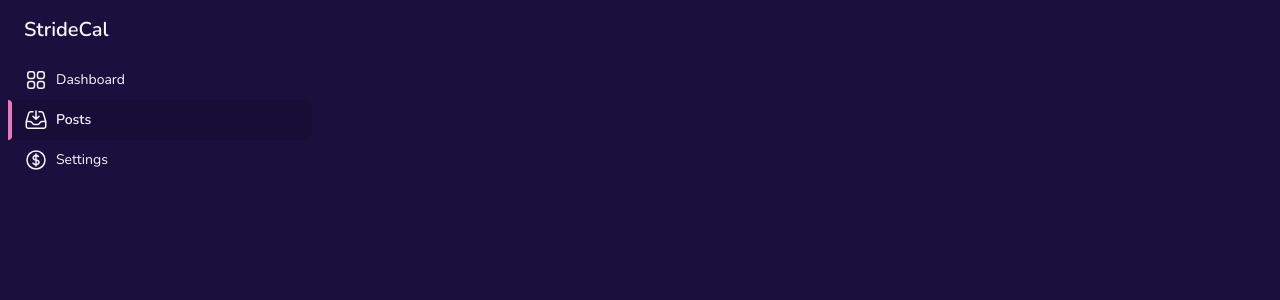
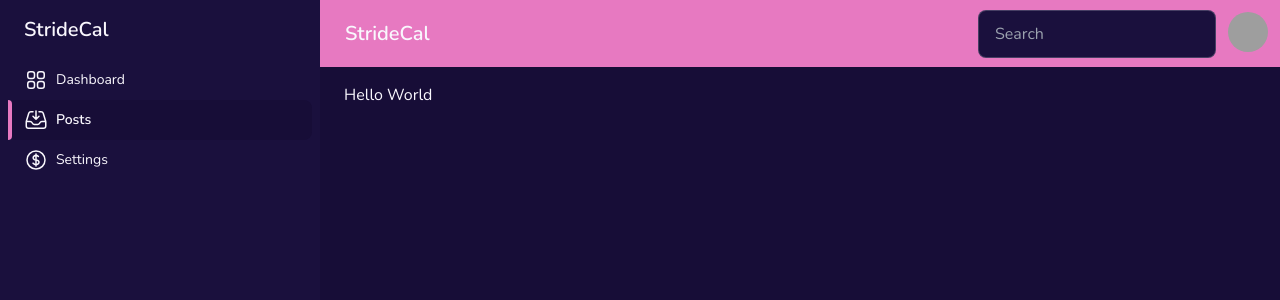
Before and after one commit to vishalkrv/supa-cal, a Next.js app: page /posts in a window 1280 px wide. Shown: the top 300 px of the page. Built offline with nearby package versions, Linux system fonts and the light colour scheme; grey boxes are pictures that could not be loaded.

Commit message:
Added Header and Notification Sidebar

```diff
--- a/app/(dashboard)/layout.js
+++ b/app/(dashboard)/layout.js
@@ -1,5 +1,12 @@
 // import Header from "@/components/Header"
 import LeftSidebar from "@/components/LeftSidebar"
+import BellIcon from '@heroicons/react/24/outline/BellIcon'
+import Bars3Icon from '@heroicons/react/24/outline/Bars3Icon'
+import MoonIcon from '@heroicons/react/24/outline/MoonIcon'
+import SunIcon from '@heroicons/react/24/outline/SunIcon'
+import Link from "next/link"
+import NotificationSideBar from "@/components/NotificationSideBar"
+import Header from "@/components/Header"
 // import RightSidebar from "@/components/RightSideBar"
 
 export default function DashboardLayout ({ children }) {
@@ -18,10 +25,29 @@ export default function DashboardLayout ({ children }) {
     //   {/* RIGHT SIDEBAR */ }
     //   <RightSidebar></RightSidebar>
     // </div>
-    <div className="drawer lg:drawer-open">
-      <input id="left-sidebar-drawer" type="checkbox" className="drawer-toggle" />
-      <LeftSidebar></LeftSidebar>
-      {children}
-    </div>
+    <>
+      <div className="drawer lg:drawer-open">
+        <input id="left-sidebar-drawer" type="checkbox" className="drawer-toggle" />
+        <div className="drawer-content flex flex-col ">
+          {/* HEADER */ }
+          <Header></Header>
+
+          <main className="flex-1 overflow-y-auto md:pt-4 pt-4 px-6  bg-base-200">
+            {/* <Suspense fallback={
+            <div className="w-full h-screen text-gray-300 dark:text-gray-200 bg-base-100">
+              Loading...
+            </div>
+          }> */}
+            { children }
+            {/* </Suspense> */ }
+            <div className="h-16"></div>
+          </main>
+        </div>
+        <LeftSidebar></LeftSidebar>
+      </div>
+
+      <NotificationSideBar></NotificationSideBar>
+
+    </>
   )
 }
--- a/app/(dashboard)/posts/page.js
+++ b/app/(dashboard)/posts/page.js
@@ -1,11 +1,7 @@
 export default function Posts () {
   return (
-    <div className="flex flex-col border-s-slate-900">
-      <div className="rounded-md bg-blue-300">
-        {/* <div className="form-control">
-          <textarea placeholder="Bio" class="textarea textarea-bordered textarea-lg w-full max-w-xs" ></textarea>
-        </div> */}
-      </div>
+    <div class="">
+      Hello World
     </div>
   )
 }
--- /dev/null
+++ b/components/NotificationSideBar.js
@@ -0,0 +1,51 @@
+import XMarkIcon from '@heroicons/react/24/solid/XMarkIcon'
+
+export default function NotificationSideBar () {
+
+  const isOpen = false;
+  const header = 'Notifications'
+  return (
+    <div className={ " fixed overflow-hidden z-20 bg-gray-900 bg-opacity-25 inset-0 transform ease-in-out " + (isOpen ? " transition-opacity opacity-100 duration-500 translate-x-0  " : " transition-all delay-500 opacity-0 translate-x-full  ") }>
+
+      <section className={ "w-80 md:w-96  right-0 absolute bg-base-100 h-full shadow-xl delay-400 duration-500 ease-in-out transition-all transform  " + (isOpen ? " translate-x-0 " : " translate-x-full ") }>
+
+        <div className="relative  pb-5 flex flex-col  h-full">
+
+          {/* Header */ }
+          <div className="navbar   flex pl-4 pr-4   shadow-md ">
+            <button className="float-left btn btn-circle btn-outline btn-sm">
+              <XMarkIcon className="h-5 w-5" />
+            </button>
+            <span className="ml-2 font-bold text-xl">{ header }</span>
+          </div>
+
+
+          {/* ------------------ Content Start ------------------ */ }
+          <div className="overflow-y-scroll pl-4 pr-4">
+            <div className="flex flex-col w-full">
+              {/* Loading drawer body according to different drawer type */ }
+              <div className="grid mt-3 card bg-base-200 rounded-box p-3 bg-info">
+                Total likes for instagram post - New launch this week,  has crossed 100k
+              </div>
+              <div className={ "grid mt-3 card bg-base-200 rounded-box p-3" }>
+                Your sales has increased by 30% yesterday
+              </div>
+              <div className="grid mt-3 card bg-base-200 rounded-box p-3 bg-info">
+                Total likes for instagram post - New launch this week,  has crossed 100k
+              </div>
+              <div className={ "grid mt-3 card bg-base-200 rounded-box p-3" }>
+                Your sales has increased by 30% yesterday edggds
+
+              </div>
+
+            </div>
+          </div>
+          {/* ------------------ Content End ------------------ */ }
+        </div>
+
+      </section>
+
+      <section className=" w-screen h-full cursor-pointer " ></section>
+    </div>
+  )
+}
```
